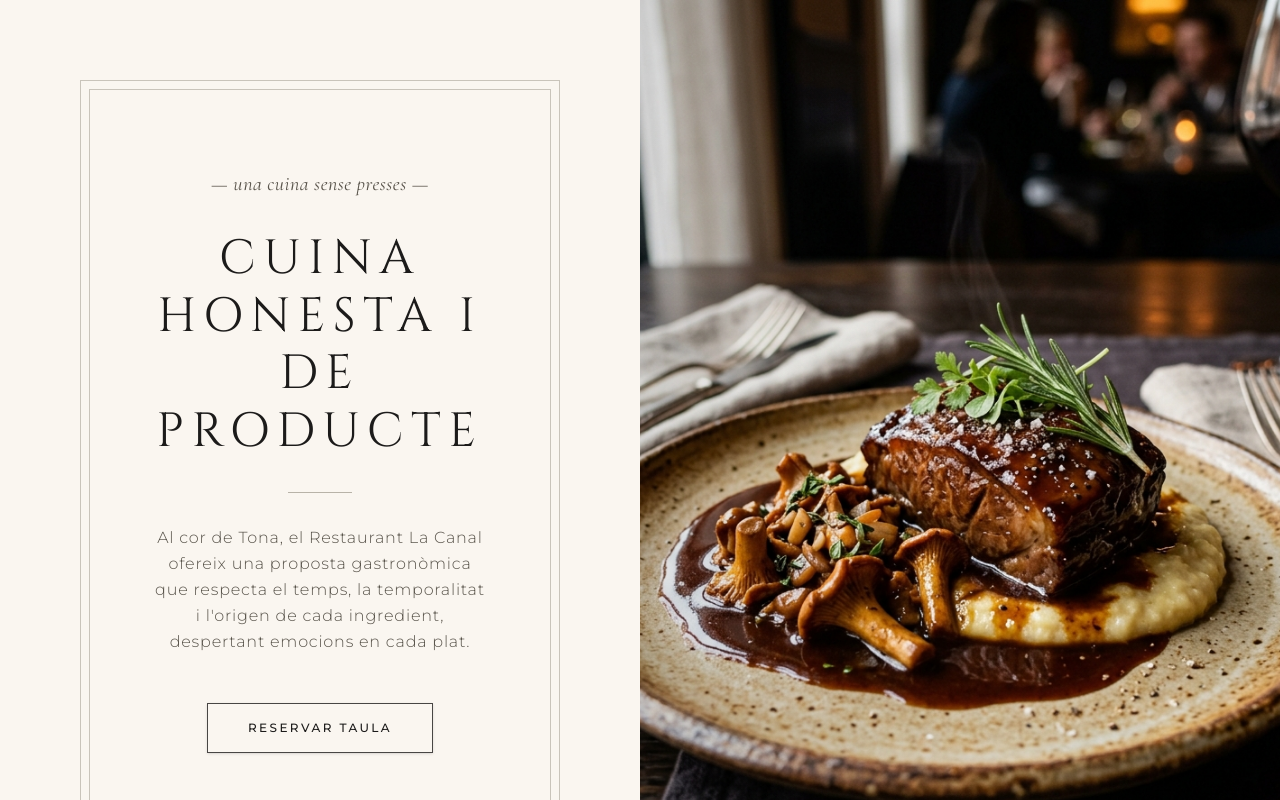
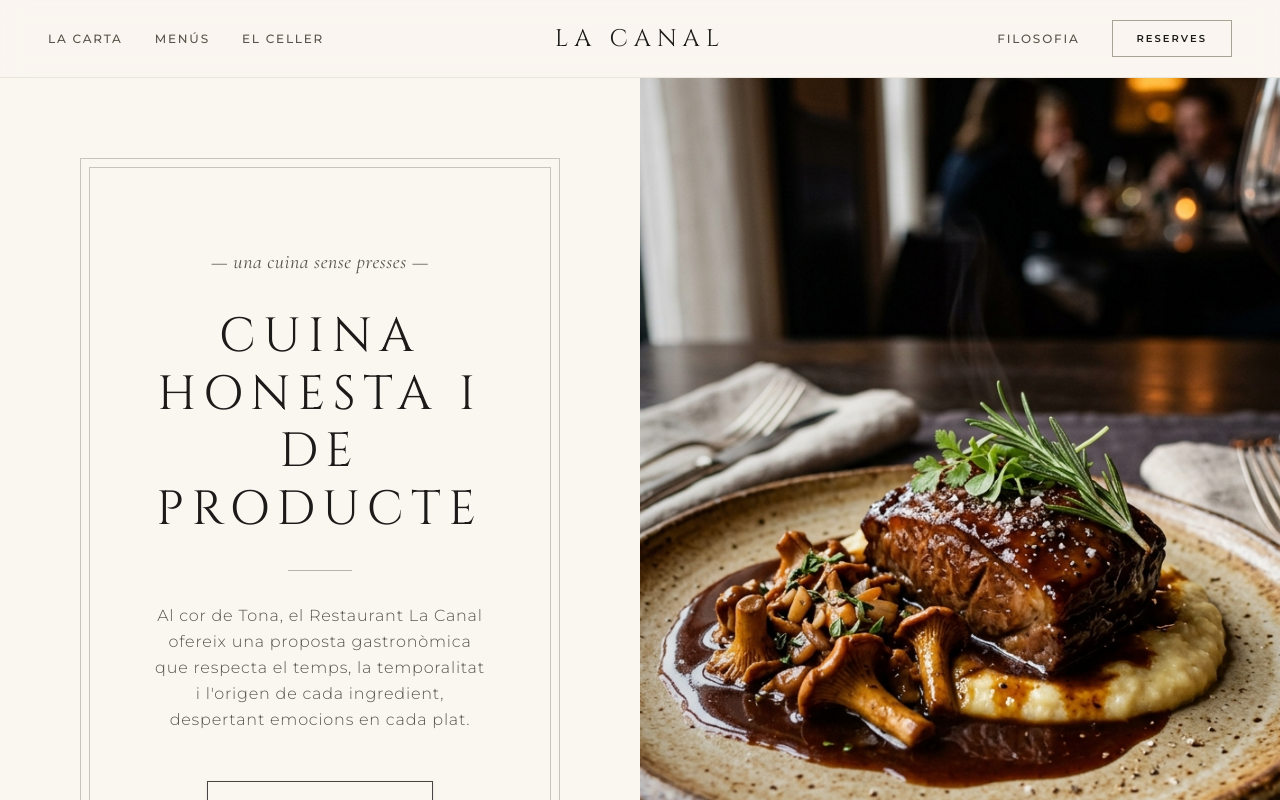
Before and after one commit to ABPMonlau/test_repository, a React (Vite) app in the folder front-end-vinos/: page / in a window 1280 px wide. Shown: the top 800 px of the page. Built offline with nearby package versions, Linux system fonts and the light colour scheme.

Commit message:
NavBar prototipo creado

```diff
--- a/front-end-vinos/src/App.jsx
+++ b/front-end-vinos/src/App.jsx
@@ -1,8 +1,10 @@
+import NavBar from './components/NavBar'
 import Hero from './components/Hero'
 
 function App() {
   return (
     <main className="min-h-screen bg-canal-bg">
+      <NavBar />
       <Hero />
     </main>
   )
--- a/front-end-vinos/src/components/NavBar.jsx
+++ b/front-end-vinos/src/components/NavBar.jsx
@@ -0,0 +1,124 @@
+import { useState } from 'react'
+
+export default function NavBar() {
+  const [isOpen, setIsOpen] = useState(false);
+
+  const handleReservationClick = () => {
+    setIsOpen(false);
+    alert("Redirigint al sistema de reserves de taules...");
+  };
+
+  return (
+    <header className="sticky top-0 z-50 bg-canal-bg/90 backdrop-blur-md border-b border-canal-border/20 transition-all duration-300">
+      <div className="max-w-7xl mx-auto px-6 md:px-12 py-5 flex items-center justify-between lg:grid lg:grid-cols-3">
+
+        {/* Lado Izquierdo: Enlaces (Escritorio) */}
+        <nav className="hidden lg:flex items-center gap-8 justify-start">
+          <a href="#carta" className="font-sans-humanist text-xs uppercase tracking-[0.15em] text-canal-secondary hover:text-canal-text transition-colors duration-300 font-medium">
+            La Carta
+          </a>
+          <a href="#menus" className="font-sans-humanist text-xs uppercase tracking-[0.15em] text-canal-secondary hover:text-canal-text transition-colors duration-300 font-medium">
+            Menús
+          </a>
+          <a href="#celler" className="font-sans-humanist text-xs uppercase tracking-[0.15em] text-canal-secondary hover:text-canal-text transition-colors duration-300 font-medium">
+            El Celler
+          </a>
+        </nav>
+
+        {/* Centro: Logotipo Simétrico (Filosofía de la Marca) */}
+        <div className="flex justify-start lg:justify-center">
+          <a href="/" className="font-serif-romana text-xl md:text-2xl uppercase tracking-[0.25em] text-canal-text hover:opacity-80 transition-opacity font-normal">
+            La Canal
+          </a>
+        </div>
+
+        {/* Lado Derecho: Enlace y CTA (Escritorio) */}
+        <div className="hidden lg:flex items-center gap-8 justify-end">
+          <a href="#filosofia" className="font-sans-humanist text-xs uppercase tracking-[0.15em] text-canal-secondary hover:text-canal-text transition-colors duration-300 font-medium">
+            Filosofia
+          </a>
+          <button
+            onClick={handleReservationClick}
+            className="px-6 py-2.5 border border-canal-border hover:border-canal-text text-canal-text font-sans-humanist uppercase text-[10px] tracking-[0.2em] font-semibold hover:bg-canal-text hover:text-canal-bg transition-all duration-500 ease-out cursor-pointer active:scale-95"
+          >
+            Reserves
+          </button>
+        </div>
+
+        {/* Hamburguesa (Móvil) */}
+        <div className="flex lg:hidden">
+          <button
+            onClick={() => setIsOpen(!isOpen)}
+            className="text-canal-text p-1 cursor-pointer focus:outline-none"
+            aria-label="Toggle menu"
+          >
+            <svg className="w-6 h-6" fill="none" viewBox="0 0 24 24" stroke="currentColor">
+              {isOpen ? (
+                <path strokeLinecap="round" strokeLinejoin="round" strokeWidth={1.5} d="M6 18L18 6M6 6l12 12" />
+              ) : (
+                <path strokeLinecap="round" strokeLinejoin="round" strokeWidth={1.5} d="M4 6h16M4 12h16M4 18h16" />
+              )}
+            </svg>
+          </button>
+        </div>
+
+      </div>
+
+      {/* Menú Desplegable Móvil */}
+      <div
+        className={`lg:hidden transition-all duration-500 ease-in-out border-b border-canal-border/20 overflow-hidden ${
+          isOpen ? 'max-h-screen opacity-100 bg-canal-bg' : 'max-h-0 opacity-0'
+        }`}
+      >
+        <div className="px-6 py-8 flex flex-col items-center">
+
+          {/* Tarjeta con Doble Borde para el Menú Móvil */}
+          <div className="border border-canal-border/40 p-1 w-full max-w-xs bg-canal-bg">
+            <div className="border border-canal-border/40 py-8 px-4 flex flex-col gap-6 items-center text-center">
+
+              <a
+                href="#carta"
+                onClick={() => setIsOpen(false)}
+                className="font-sans-humanist text-xs uppercase tracking-[0.15em] text-canal-secondary hover:text-canal-text transition-colors duration-300 font-medium"
+              >
+                La Carta
+              </a>
+              <a
+                href="#menus"
+                onClick={() => setIsOpen(false)}
+                className="font-sans-humanist text-xs uppercase tracking-[0.15em] text-canal-secondary hover:text-canal-text transition-colors duration-300 font-medium"
+              >
+                Menús
+              </a>
+              <a
+                href="#celler"
+                onClick={() => setIsOpen(false)}
+                className="font-sans-humanist text-xs uppercase tracking-[0.15em] text-canal-secondary hover:text-canal-text transition-colors duration-300 font-medium"
+              >
+                El Celler
+              </a>
+              <a
+                href="#filosofia"
+                onClick={() => setIsOpen(false)}
+                className="font-sans-humanist text-xs uppercase tracking-[0.15em] text-canal-secondary hover:text-canal-text transition-colors duration-300 font-medium"
+              >
+                Filosofia
+              </a>
+
+              <div className="w-8 h-[1px] bg-canal-border/40 my-1"></div>
+
+              <button
+                onClick={handleReservationClick}
+                className="px-8 py-3 border border-canal-text/80 text-canal-text font-sans-humanist uppercase text-[10px] tracking-[0.2em] font-semibold hover:bg-canal-text hover:text-canal-bg transition-all duration-300 ease-out cursor-pointer active:scale-95"
+              >
+                Reserves
+              </button>
+
+            </div>
+          </div>
+
+        </div>
+      </div>
+    </header>
+  );
+}
```
Also changed, not shown: 1 other file (tests, documents, lock files or other folders).
